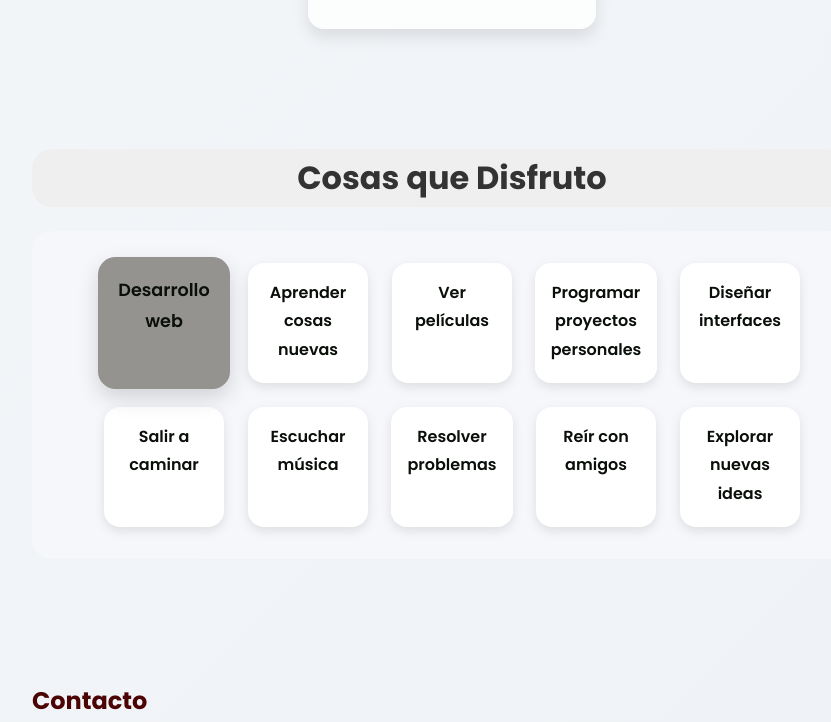
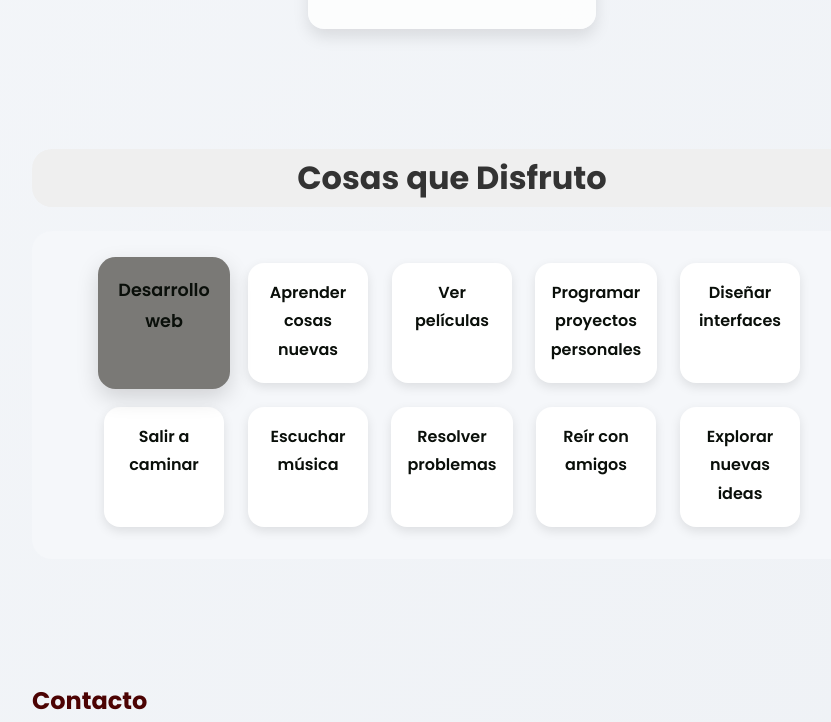
Before and after one commit to unyti24/portafolio-Fabian-Hernand-z, a plain HTML site: page index.html in a window 1280 px wide. In both pictures the pointer is over the element "Desarrollo web". Shown: the part 1780-2502 px from the top of the page, without its empty margins (188-1019 px from the left). Drawn offline with Linux system fonts and the light colour scheme.

Commit message:
se ajusta el color del iten:hover

```diff
--- a/codigo.css
+++ b/codigo.css
@@ -271,7 +271,7 @@ nav a:hover {
 }
 .item:hover {
   transform: scale(1.1);
-  background-color: #949390;
+  background-color: #7a7976;
 }
 
 /*
```
